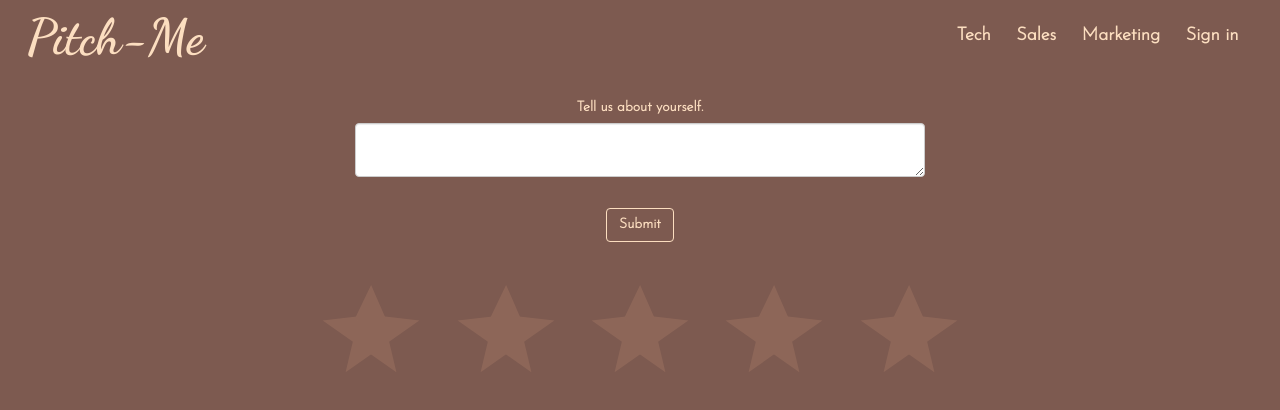
After one commit to emmakamau/Pitch-Me, a Flask app: template app/templates/profile/update-profile.html in a window 1280 px wide. The commit adds this page. Shown: the top 410 px of the page. Run offline with Flask 2, Linux system fonts and the light colour scheme; the template is opened without the code that fills it: values that come from a table or form of the project are taken from there, others are empty; some libraries are stand-ins or nearby versions.

Commit message:
Add a user profile

```diff
--- a/app/main/forms.py
+++ b/app/main/forms.py
@@ -1,13 +1,7 @@
-'''
-Where we define our forms e.g
-
 from flask_wtf import FlaskForm
-from wtforms import StringField,TextAreaField,SubmitField
+from wtforms import TextAreaField,SubmitField
 from wtforms.validators import InputRequired
 
-class ReviewForm(FlaskForm):
-    title = StringField('Review title',validators=[InputRequired()])
-    review = TextAreaField('Movie review', validators=[InputRequired()])
+class UpdateProfile(FlaskForm):
+    bio = TextAreaField('Tell us about yourself.',validators = [InputRequired()])
     submit = SubmitField('Submit')
-
-'''
--- a/app/static/css/index.css
+++ b/app/static/css/index.css
@@ -165,6 +165,29 @@ ul,li{
 }
 
 
+/* Profile page styling */
+.profile-page{
+    color: #FCDEC0;
+}
+
+.profile-pic{
+    border:none;
+    border-radius: 50%;
+}
+
+.update-profile{
+    color: #FCDEC0;
+    align-items: center;
+}
+
+.bio-update{
+    width: 50%;
+}
+
+.decorate{
+    margin-top: 6vh;
+}
+
 /* Media Queries */
 
 /* Extra small devices (phones, 600px and down) */
--- a/app/templates/navbar.html
+++ b/app/templates/navbar.html
@@ -17,9 +17,18 @@
             <li class="nav-item">
                 <a class="nav-link disabled" href="#">Marketing</a>
             </li>
+            {% if current_user.is_authenticated %}
             <li class="nav-item">
-                <a class="nav-link disabled" href="#">SignIn</a>
+                <a class="nav-link disabled" href="{{url_for('main.profile',uname=current_user.username)}}">Profile</a>
             </li>
+            <li class="nav-item">
+                <a class="nav-link disabled" href="{{url_for('auth.signout')}}">Sign out</a>
+            </li>
+            {% else %}
+            <li class="nav-item">
+                <a class="nav-link disabled" href="{{url_for('auth.signin')}}">Sign in</a>
+            </li>
+            {%endif%}
         </ul>
     </div>
 </nav>
--- /dev/null
+++ b/app/templates/profile/update-profile.html
@@ -0,0 +1,19 @@
+
+
+{% extends 'base.html' %}
+{% import 'bootstrap/wtf.html' as wtf %}
+
+{% block content %}
+<div class="container update-profile" align="center">
+    <div class="bio-update">
+        {{wtf.quick_form(form_update_prof)}}
+    </div>
+    <div class="decorate">
+        <span class="star"></span>
+        <span class="star"></span>
+        <span class="star"></span>
+        <span class="star"></span>
+        <span class="star"></span>
+    </div>
+</div>
+{% endblock %}
--- a/config.py
+++ b/config.py
@@ -3,9 +3,9 @@ import os
 
 class Config:
     password = os.environ.get('SQL_PASSWORD')
-    #SQLALCHEMY_DATABASE_URI = 'postgresql+psycopg2://postgres:{}@localhost/pitchme'.format(password)
-    SQLALCHEMY_DATABASE_URI = 'postgresql+psycopg2://postgres:GenZ|0420@localhost/pitchme'
+    SQLALCHEMY_DATABASE_URI = 'postgresql+psycopg2://postgres:{}@localhost/pitchme'.format(password)
     SECRET_KEY = os.environ.get('SECRET_KEY')
+    UPLOADED_PHOTOS_DEST ='app/static/photos'
 
     #  email configurations
     MAIL_SERVER = 'smtp.googlemail.com'
```
Also changed, not shown: app/__init__.py (+7 -0 lines), app/main/views.py (+45 -3 lines), app/templates/profile/profile.html (added, +45 -0 lines), app/static/photos/avatar-profile.jpg (added), app/static/photos/avatar-profile_1.jpg (added), app/static/photos/avatar-profile_2.jpg (added), app/static/photos/avatar-profile_3.jpg (added), app/static/photos/avatar-profile_4.jpg (added), app/static/photos/avatar-profile_5.jpg (added).
